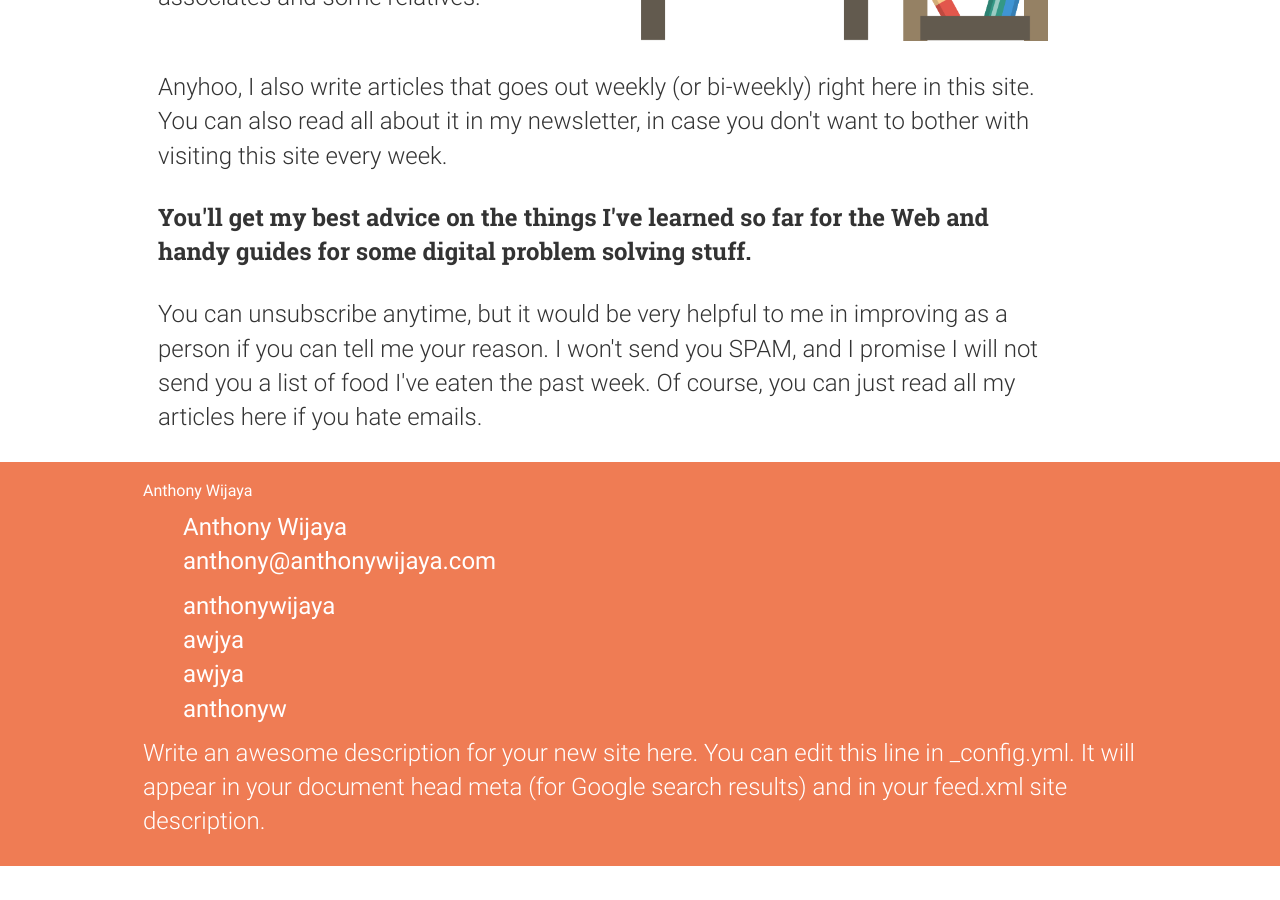
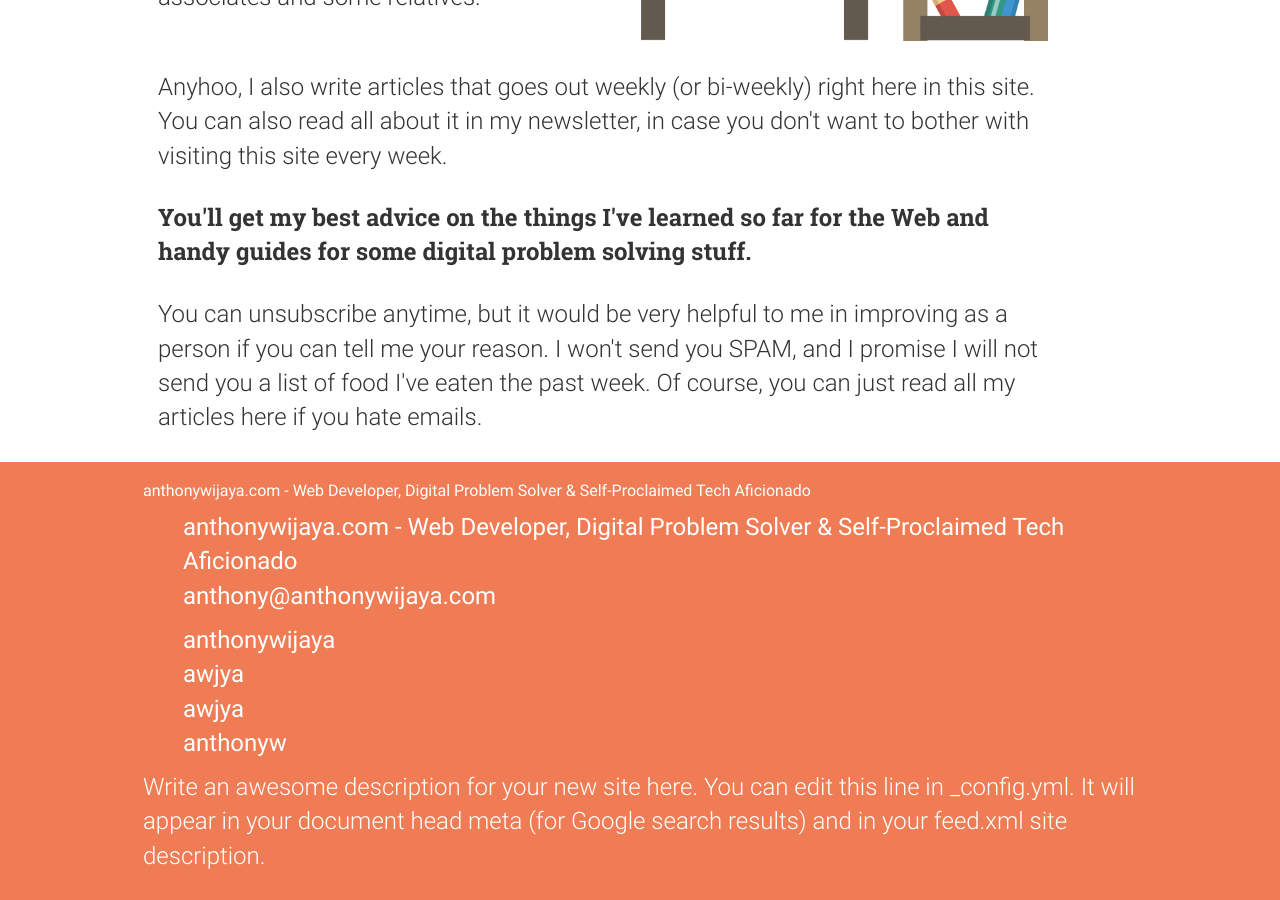
Before and after one commit to anthonywijaya/awblog, a Jekyll site: the page built from index.html, in a window 1280 px wide and 900 px high, scrolled down 626 px. Built offline with Jekyll 4.4.1, drawn with Linux system fonts in a browser that asks for light colours; before the commit the page ends 1492 px from its top, so only the background shows below that.

Commit message:
Adds favicon.ico and title edits

```diff
--- a/_config.yml
+++ b/_config.yml
@@ -1,5 +1,5 @@
 # Site settings
-title: Anthony Wijaya
+title: anthonywijaya.com - Web Developer, Digital Problem Solver & Self-Proclaimed Tech Aficionado
 email: anthony@anthonywijaya.com
 description: "Write an awesome description for your new site here. You can edit this line in _config.yml. It will appear in your document head meta (for Google search results) and in your feed.xml site description."
 baseurl: ""
```
Also changed, not shown: assets/img/favicon.png (added), favicon.ico (added).
